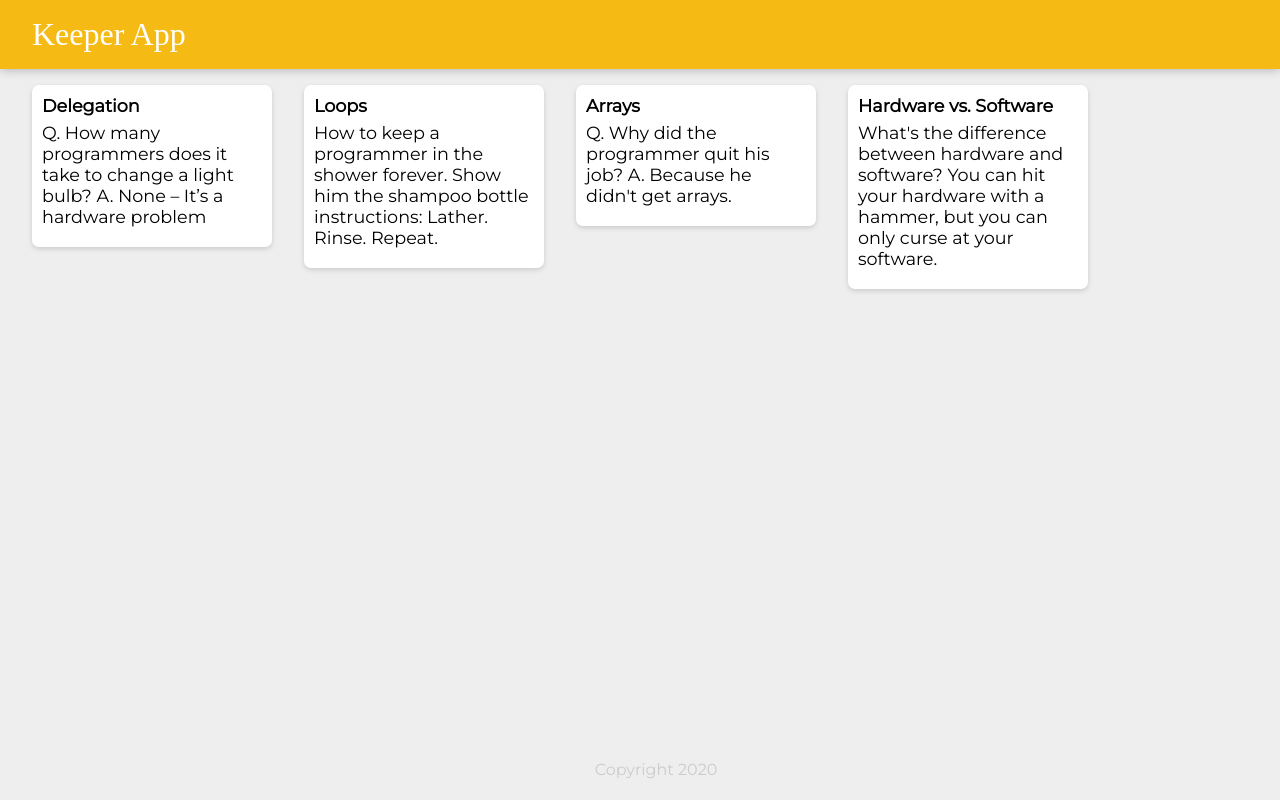
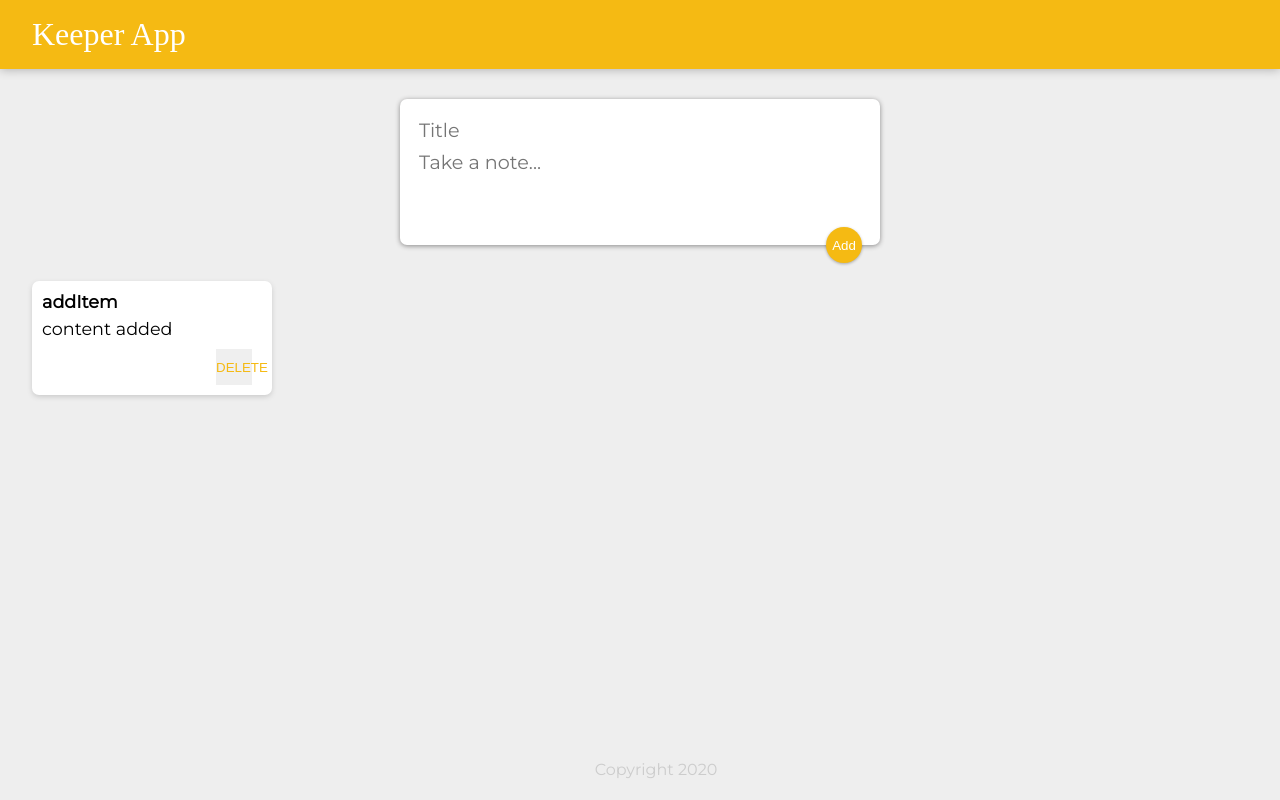
Before and after one commit to Light-Yagami14/Modified_todoList, a React (Create React App) app: page / in a window 1280 px wide. Built offline with nearby package versions, Linux system fonts and the light colour scheme; a web font is replaced by a local one.

Commit message:
Keeper stage3 - functionality

```diff
--- a/public/styles.css
+++ b/public/styles.css
@@ -54,3 +54,49 @@
   white-space: pre-wrap;
   word-wrap: break-word;
 }
+
+.note button {
+  position: relative;
+  float: right;
+  margin-right: 10px;
+  color: #f5ba13;
+  border: none;
+  width: 36px;
+  height: 36px;
+  cursor: pointer;
+  outline: none;
+}
+
+form {
+  position: relative;
+  width: 480px;
+  margin: 30px auto 20px auto;
+  background: #fff;
+  padding: 15px;
+  border-radius: 7px;
+  box-shadow: 0 1px 5px rgb(138, 137, 137);
+}
+form input,
+form textarea {
+  width: 100%;
+  border: none;
+  padding: 4px;
+  outline: none;
+  font-size: 1.2em;
+  font-family: inherit;
+  resize: none;
+}
+form button {
+  position: absolute;
+  right: 18px;
+  bottom: -18px;
+  background: #f5ba13;
+  color: #fff;
+  border: none;
+  border-radius: 50%;
+  width: 36px;
+  height: 36px;
+  box-shadow: 0 1px 3px rgba(0, 0, 0, 0.3);
+  cursor: pointer;
+  outline: none;
+}
--- a/src/components/App.jsx
+++ b/src/components/App.jsx
@@ -1,19 +1,44 @@
-import React from "react";
+import React, { useState } from "react";
 import Footer from "./Footer";
 import Header from "./Header";
 import Notes from "./Notes";
-import {notes} from "../notes";
+import CreateArea from "./CreateArea";
 
-function App(){
+function App() {
+  const [notes, setNotes] = useState([
+    {
+      title: "addItem",
+      content: "content added"
+    }
+  ]);
+
+  function addItem(item) {
+    console.log(item);
+    setNotes((prevValue) => {
+      return [...prevValue, item];
+    });
+  }
+
+  function deleteItem(id) {
+    setNotes((prevValue) => {
+      return prevValue.filter((item, index) => {
+        return index !== id;
+      });
+    });
+  }
+
   return (
     <div>
       <Header />
-            {notes.map( note =>{
+      <CreateArea onAdd={addItem} />
+      {notes.map((note, index) => {
         return (
           <Notes
-                    key = {note.key}
-                    Title = {note.title}
-                    Content = {note.content}
+            key={index}
+            id={index}
+            Title={note.title}
+            Content={note.content}
+            onDelete={deleteItem}
           />
         );
       })}
--- /dev/null
+++ b/src/components/CreateArea.jsx
@@ -0,0 +1,48 @@
+import React, { useState } from "react";
+
+function CreateArea(props) {
+  const [fullNote, setFullNote] = useState({
+    title: "",
+    content: ""
+  });
+
+  function changeHandler(event) {
+    const { name, value } = event.target;
+
+    setFullNote((prevValue) => {
+      return { ...prevValue, [name]: value };
+    });
+  }
+
+  function submitNote(event) {
+    event.preventDefault();
+    props.onAdd(fullNote);
+    setFullNote({
+      title: "",
+      content: ""
+    });
+  }
+
+  return (
+    <div>
+      <form>
+        <input
+          onChange={changeHandler}
+          name="title"
+          placeholder="Title"
+          value={fullNote.title}
+        />
+        <textarea
+          onChange={changeHandler}
+          name="content"
+          placeholder="Take a note..."
+          rows="3"
+          value={fullNote.content}
+        />
+        <button onClick={submitNote}>Add</button>
+      </form>
+    </div>
+  );
+}
+
+export default CreateArea;
--- a/src/components/Notes.jsx
+++ b/src/components/Notes.jsx
@@ -1,12 +1,15 @@
 import React from "react";
 
-function Notes(props){
-    return (
+function Note(props) {
+  return (
     <div className="note">
-        <h1>{props.Title}</h1>
-        <p>{props.Content}</p>
+      <h1>{props.Title}</h1>
+      <p>{props.Content}</p>
+      <button onClick={()=>{
+          props.onDelete(props.id);
+      }}>DELETE</button>
     </div>
-    );
+  );
 }
 
-export default Notes;
+export default Note;
--- a/src/notes.js
+++ /dev/null
@@ -1,28 +0,0 @@
-const notes = [
-    {
-      key: 1,
-      title: "Delegation",
-      content:
-        "Q. How many programmers does it take to change a light bulb? A. None – It’s a hardware problem"
-    },
-    {
-      key: 2,
-      title: "Loops",
-      content:
-        "How to keep a programmer in the shower forever. Show him the shampoo bottle instructions: Lather. Rinse. Repeat."
-    },
-    {
-      key: 3,
-      title: "Arrays",
-      content:
-        "Q. Why did the programmer quit his job? A. Because he didn't get arrays."
-    },
-    {
-      key: 4,
-      title: "Hardware vs. Software",
-      content:
-        "What's the difference between hardware and software? You can hit your hardware with a hammer, but you can only curse at your software."
-    }
-];
-
-export {notes};
```
Lines whose indentation alone changed are shown as unchanged.
